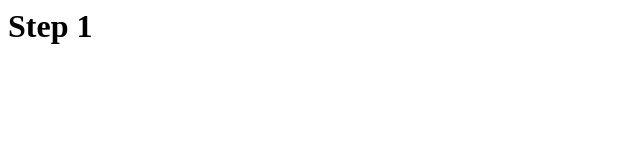
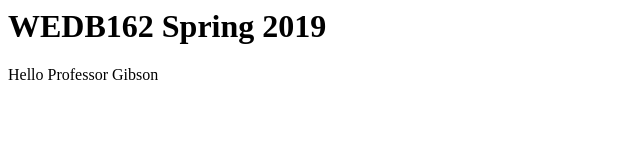
Before and after one commit to FashTechMashup/WEBD162, a plain HTML site: page index.html in a window 1280 px wide. Shown: the whole page, without its empty margins (0-640 px from the left). Drawn offline with Linux system fonts and the light colour scheme.

Commit message:
Added hello to professor

```diff
--- a/index.html
+++ b/index.html
@@ -1 +1,2 @@
-<h1> Step 1 </h1>
+<h1> WEDB162 Spring 2019 </h1>
+<p> Hello Professor Gibson </p>
```
